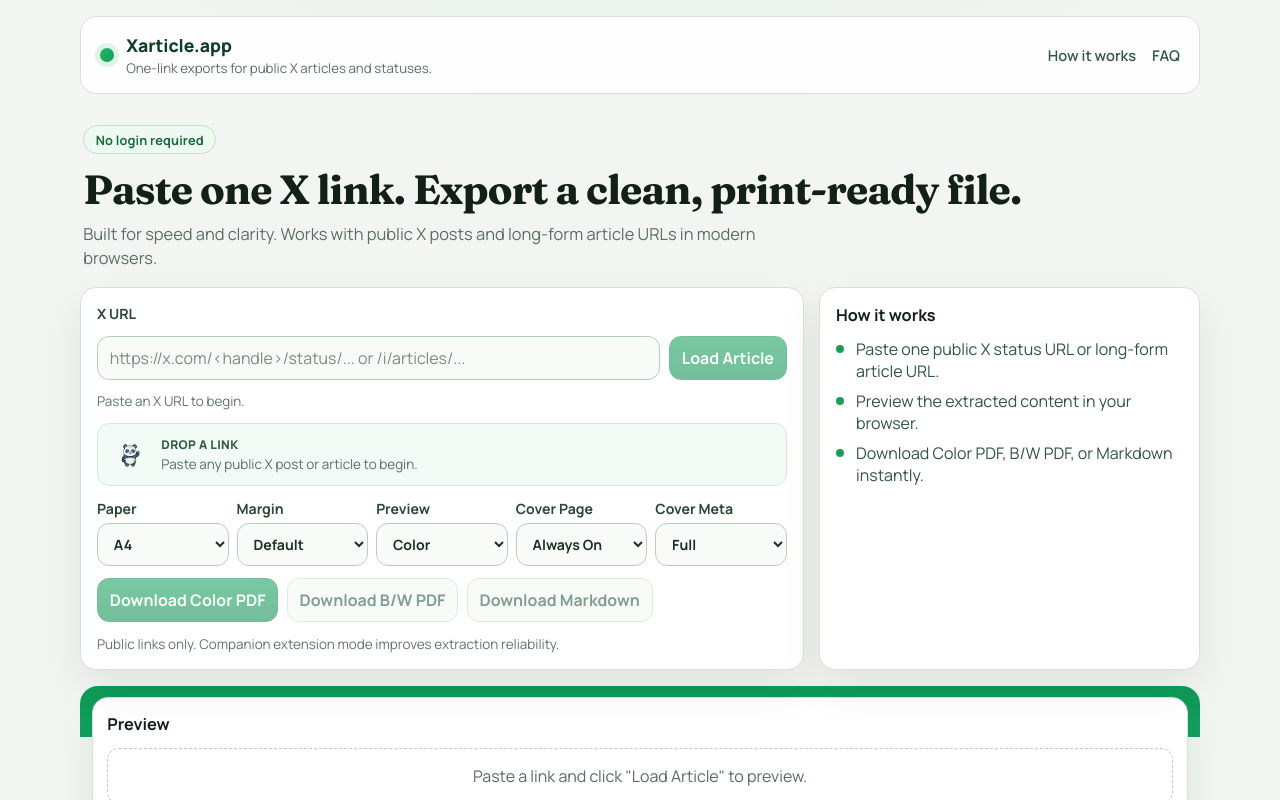
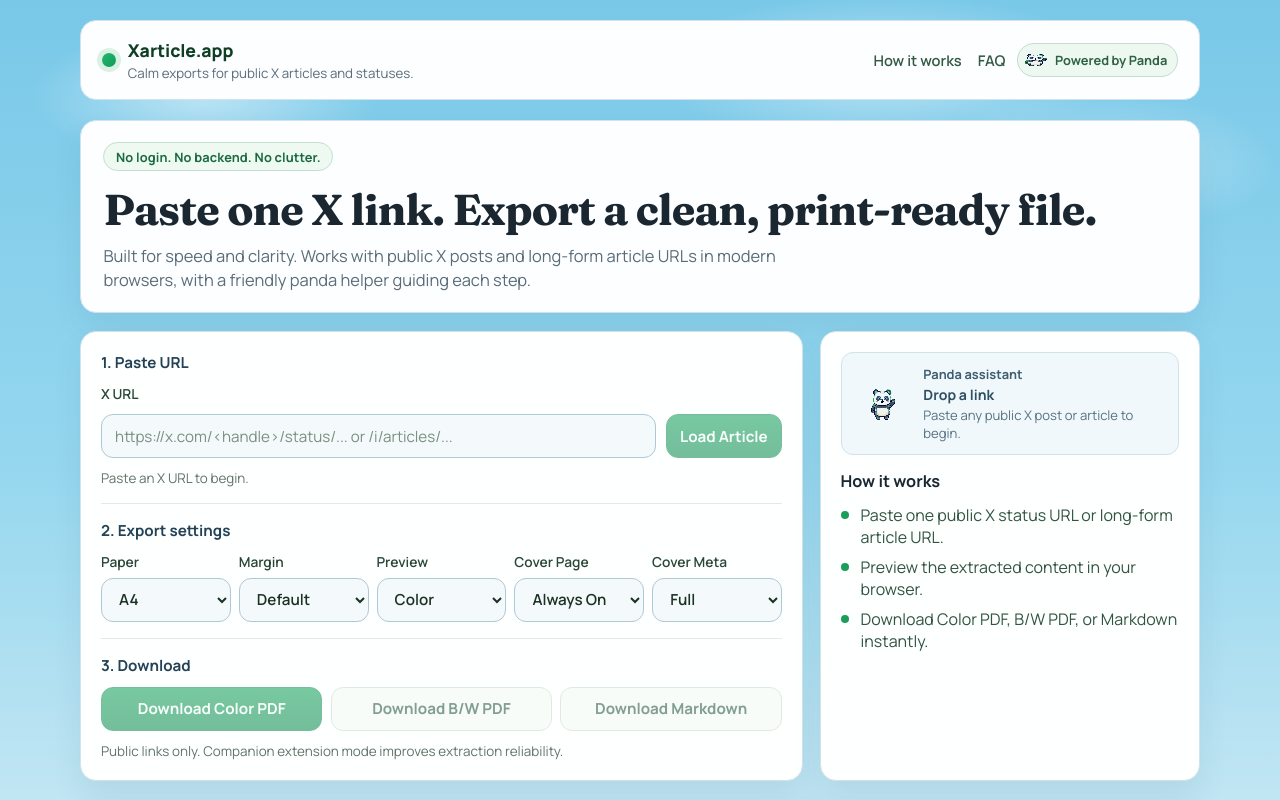
Before and after one commit to SmitMachhi/Xarticle, a React (Vite) app: page / in a window 1280 px wide. Shown: the top 800 px of the page. Built offline with nearby package versions, Linux system fonts and the light colour scheme; what pdfmake would draw is missing.

Commit message:
spacing stopped being ass

```diff
--- a/src/App.tsx
+++ b/src/App.tsx
@@ -11,7 +11,7 @@ import { classifyInputUrl } from './lib/xUrl'
 import type { CoverMetaStyle, CoverPageMode, ExtractedArticle, MarginPreset, PaperSize, ThemeMode } from './types/article'
 
 const APP_NAME = 'Xarticle.app'
-const APP_TAGLINE = 'One-link exports for public X articles and statuses.'
+const APP_TAGLINE = 'Calm exports for public X articles and statuses.'
 const HOW_IT_WORKS = [
   'Paste one public X status URL or long-form article URL.',
   'Preview the extracted content in your browser.',
@@ -65,27 +65,27 @@ function App() {
     if (loading) {
       return {
         src: pandaWrench,
-        label: 'WORKING ON IT',
+        label: 'Working on it',
         copy: 'Pulling text blocks and metadata from the link.',
       }
     }
     if (error) {
       return {
         src: pandaSeriousGear,
-        label: 'NEED A FIX',
+        label: 'Need a fix',
         copy: 'Try a different public URL or use companion extension mode.',
       }
     }
     if (article) {
       return {
         src: pandaWinkHeart,
-        label: 'READY TO EXPORT',
+        label: 'Ready to export',
         copy: 'Preview looks good. Pick format and download.',
       }
     }
     return {
       src: pandaWave,
-      label: 'DROP A LINK',
+      label: 'Drop a link',
       copy: 'Paste any public X post or article to begin.',
     }
   }, [article, error, loading])
@@ -151,23 +151,32 @@ function App() {
             <p className="brand-sub">{APP_TAGLINE}</p>
           </div>
         </div>
+        <div className="header-actions">
           <nav className="top-nav">
             <a href="#how-it-works">How it works</a>
             <a href="#faq">FAQ</a>
           </nav>
+          <div className="panda-powered">
+            <img src={pandaWave} alt="" />
+            <span>Powered by Panda</span>
+          </div>
+        </div>
       </header>
 
       <main className="content-wrap">
         <section className="hero-shell">
-          <p className="hero-kicker">No login required</p>
+          <p className="hero-kicker">No login. No backend. No clutter.</p>
           <h1 className="hero-title">Paste one X link. Export a clean, print-ready file.</h1>
           <p className="hero-copy">
-            Built for speed and clarity. Works with public X posts and long-form article URLs in modern browsers.
+            Built for speed and clarity. Works with public X posts and long-form article URLs in modern browsers, with a
+            friendly panda helper guiding each step.
           </p>
         </section>
 
         <section className="workbench">
           <section className="controls-panel app-card">
+            <section className="section-block">
+              <h2 className="section-title">1. Paste URL</h2>
               <label htmlFor="url">X URL</label>
               <div className="row">
                 <input
@@ -181,17 +190,11 @@ function App() {
                   {loading ? 'Loading...' : 'Load Article'}
                 </button>
               </div>
+              <p className={`url-status url-status-${urlClassification.kind}`}>{urlClassification.reason}</p>
+            </section>
 
-            <p className={`url-status url-status-${urlClassification.kind}`}>{urlClassification.reason}</p>
-
-            <div className="status-chip" aria-live="polite">
-              <img src={mascotState.src} alt="" />
-              <div>
-                <p className="status-chip-label">{mascotState.label}</p>
-                <p className="status-chip-copy">{mascotState.copy}</p>
-              </div>
-            </div>
-
+            <section className="section-block">
+              <h2 className="section-title">2. Export settings</h2>
               <div className="option-grid">
                 <label>
                   Paper
@@ -233,7 +236,10 @@ function App() {
                   </select>
                 </label>
               </div>
+            </section>
 
+            <section className="section-block">
+              <h2 className="section-title">3. Download</h2>
               <div className="button-row">
                 <button className="btn-primary" onClick={() => downloadPdf('color')} disabled={!canDownload}>
                   {downloadState === 'color' ? 'Generating...' : 'Download Color PDF'}
@@ -245,11 +251,19 @@ function App() {
                   {downloadState === 'markdown' ? 'Generating...' : 'Download Markdown'}
                 </button>
               </div>
-
               <p className="helper-line">Public links only. Companion extension mode improves extraction reliability.</p>
+            </section>
           </section>
 
           <aside className="app-card helper-card" id="how-it-works">
+            <div className="panda-guide" aria-live="polite">
+              <img src={mascotState.src} alt="Panda assistant" />
+              <div>
+                <p className="panda-guide-title">Panda assistant</p>
+                <p className="panda-guide-status">{mascotState.label}</p>
+                <p className="panda-guide-copy">{mascotState.copy}</p>
+              </div>
+            </div>
             <h2>How it works</h2>
             <ul className="how-list">
               {HOW_IT_WORKS.map((step) => (
--- a/src/index.css
+++ b/src/index.css
@@ -1,23 +1,29 @@
 @import url('https://fonts.googleapis.com/css2?family=Fraunces:opsz,wght@9..144,600;9..144,700&family=Manrope:wght@400;500;600;700;800&display=swap');
 
 :root {
-  --bg: #f3f5f2;
+  --bg: #eaf3f7;
+  --sky-top: #79c8e8;
+  --sky-bottom: #95d7ef;
+  --cloud: #f3faff;
+  --meadow-light: #cbea84;
+  --meadow-mid: #99cb61;
   --surface: #ffffff;
-  --surface-soft: #f8fbf7;
-  --text: #132015;
-  --muted: #5b6f61;
-  --line: #d6e2d8;
-  --line-strong: #b8cebb;
+  --surface-soft: #f4f9fc;
+  --text: #1a2730;
+  --muted: #5a6c78;
+  --line: #d2e2ea;
+  --line-strong: #afc8d5;
   --green: #0f9b58;
-  --green-strong: #0a6f3f;
-  --green-soft: #e9f8ef;
+  --green-strong: #0f7846;
+  --green-soft: #e8f8ef;
   --danger-bg: #fff0f2;
   --danger-line: #f0c5cc;
   --danger-text: #9f2f42;
-  --shadow: 0 18px 42px rgba(10, 35, 18, 0.08);
+  --shadow: 0 16px 30px rgba(44, 89, 112, 0.09);
   --radius: 16px;
   --font-body: 'Manrope', 'Segoe UI', sans-serif;
   --font-display: 'Fraunces', Georgia, serif;
+  --control-height: 44px;
 }
 
 *,
@@ -35,9 +41,7 @@ body,
 body {
   margin: 0;
   min-width: 320px;
-  background:
-    radial-gradient(72rem 30rem at 50% -12%, #e3efe4 5%, transparent 56%),
-    var(--bg);
+  background: linear-gradient(180deg, var(--sky-top) 0%, var(--sky-bottom) 34%, var(--bg) 82%);
   color: var(--text);
   font-family: var(--font-body);
 }
@@ -56,19 +60,50 @@ select {
   min-height: 100vh;
   display: flex;
   flex-direction: column;
+  position: relative;
+}
+
+.site-shell::before {
+  content: '';
+  position: absolute;
+  inset: 0 0 auto 0;
+  height: 60vh;
+  z-index: 0;
+  pointer-events: none;
+  background:
+    radial-gradient(14rem 5.5rem at 16% 20%, rgba(243, 250, 255, 0.52) 0%, transparent 78%),
+    radial-gradient(18rem 6.2rem at 69% 15%, rgba(243, 250, 255, 0.48) 0%, transparent 79%),
+    radial-gradient(14rem 5.6rem at 86% 34%, rgba(243, 250, 255, 0.42) 0%, transparent 79%);
+}
+
+.site-shell::after {
+  content: '';
+  position: absolute;
+  inset: auto 0 0;
+  height: 170px;
+  z-index: 0;
+  pointer-events: none;
+  background:
+    radial-gradient(7rem 2.2rem at 12% 78%, #cce58f 0%, transparent 74%),
+    radial-gradient(6rem 2rem at 33% 84%, #cce58f 0%, transparent 75%),
+    radial-gradient(7rem 2.2rem at 61% 77%, #cce58f 0%, transparent 74%),
+    radial-gradient(6rem 2rem at 84% 83%, #cce58f 0%, transparent 75%),
+    linear-gradient(180deg, var(--meadow-light) 0%, var(--meadow-mid) 100%);
 }
 
 .site-header {
   width: min(1120px, calc(100vw - 2.4rem));
-  margin: 1rem auto 0;
-  padding: 1rem 1.2rem;
+  margin: 1.25rem auto 0;
+  padding: 1.05rem 1.3rem;
   border: 1px solid var(--line);
   border-radius: var(--radius);
-  background: color-mix(in srgb, var(--surface) 92%, #eef5ee 8%);
+  background: color-mix(in srgb, var(--surface) 93%, #e8f4fa 7%);
   display: flex;
   align-items: center;
   justify-content: space-between;
   gap: 1rem;
+  position: relative;
+  z-index: 2;
 }
 
 .brand-block {
@@ -82,7 +117,7 @@ select {
   height: 14px;
   border-radius: 999px;
   background: linear-gradient(135deg, #26b76d 0%, #0f9b58 100%);
-  box-shadow: 0 0 0 5px #dff3e6;
+  box-shadow: 0 0 0 5px #daf1e3;
 }
 
 .brand-name {
@@ -104,6 +139,12 @@ select {
   gap: 1rem;
 }
 
+.header-actions {
+  display: flex;
+  align-items: center;
+  gap: 0.75rem;
+}
+
 .top-nav a {
   text-decoration: none;
   font-size: 0.92rem;
@@ -115,14 +156,39 @@ select {
   color: #134e2f;
 }
 
+.panda-powered {
+  display: inline-flex;
+  align-items: center;
+  gap: 0.45rem;
+  border: 1px solid #c5dbce;
+  border-radius: 999px;
+  background: #edf8f1;
+  padding: 0.28rem 0.62rem 0.28rem 0.34rem;
+  color: #2f6145;
+  font-size: 0.8rem;
+  font-weight: 700;
+}
+
+.panda-powered img {
+  width: 24px;
+  height: 24px;
+  image-rendering: pixelated;
+}
+
 .content-wrap {
   width: min(1120px, calc(100vw - 2.4rem));
-  margin: 1.1rem auto 0;
-  padding-bottom: 2.5rem;
+  margin: 1.25rem auto 0;
+  padding-bottom: 3.2rem;
+  position: relative;
+  z-index: 2;
 }
 
 .hero-shell {
-  padding: 0.8rem 0.2rem 1.1rem;
+  padding: 1.3rem 1.4rem;
+  border: 1px solid var(--line);
+  border-radius: var(--radius);
+  background: color-mix(in srgb, var(--surface) 92%, #ecf7fc 8%);
+  box-shadow: var(--shadow);
 }
 
 .hero-kicker {
@@ -139,9 +205,9 @@ select {
 }
 
 .hero-title {
-  margin: 0.78rem 0 0;
+  margin: 0.9rem 0 0;
   font-family: var(--font-display);
-  font-size: clamp(1.8rem, 4vw, 2.55rem);
+  font-size: clamp(2rem, 4vw, 2.7rem);
   line-height: 1.1;
   letter-spacing: -0.02em;
 }
@@ -155,36 +221,56 @@ select {
 }
 
 .workbench {
+  margin-top: 1.1rem;
   display: grid;
   grid-template-columns: minmax(0, 1.9fr) minmax(280px, 1fr);
-  gap: 0.95rem;
+  gap: 1.05rem;
 }
 
 .app-card {
   border: 1px solid var(--line);
   border-radius: var(--radius);
-  background: var(--surface);
+  background: color-mix(in srgb, var(--surface) 96%, #edf7fc 4%);
   box-shadow: var(--shadow);
 }
 
 .controls-panel {
-  padding: 1rem;
+  padding: 1.25rem;
   display: grid;
-  gap: 0.78rem;
+  gap: 1rem;
 }
 
 .controls-panel label {
   display: grid;
-  gap: 0.34rem;
-  font-size: 0.88rem;
+  gap: 0.42rem;
+  font-size: 0.86rem;
+  font-weight: 600;
+  color: #294636;
+}
+
+.section-block {
+  display: grid;
+  gap: 0.7rem;
+  padding-top: 0.95rem;
+  border-top: 1px solid #dfe9ee;
+}
+
+.section-block:first-of-type {
+  border-top: 0;
+  padding-top: 0;
+}
+
+.section-title {
+  margin: 0;
+  font-size: 0.95rem;
   font-weight: 700;
-  color: #294636;
+  color: #244255;
 }
 
 .row {
   display: grid;
   grid-template-columns: 1fr auto;
-  gap: 0.55rem;
+  gap: 0.65rem;
 }
 
 .option-grid {
@@ -200,7 +286,9 @@ button {
   border: 1px solid var(--line-strong);
   background: var(--surface-soft);
   color: #1b3123;
-  padding: 0.62rem 0.74rem;
+  min-height: var(--control-height);
+  padding: 0.62rem 0.82rem;
+  font-size: 0.95rem;
 }
 
 input::placeholder {
@@ -244,40 +332,14 @@ button:disabled {
   background: #e9f5ec;
 }
 
-.status-chip {
-  border: 1px solid #d8e9dc;
-  border-radius: 12px;
-  background: #f3fbf6;
-  padding: 0.55rem 0.65rem;
-  display: flex;
-  align-items: center;
-  gap: 0.56rem;
+.button-row {
+  display: grid;
+  grid-template-columns: repeat(3, minmax(0, 1fr));
+  gap: 0.52rem;
 }
 
-.status-chip img {
-  width: 44px;
-  height: 44px;
-  object-fit: contain;
-}
-
-.status-chip-label {
-  margin: 0;
-  font-size: 0.75rem;
-  font-weight: 800;
-  letter-spacing: 0.03em;
-  color: #2e5b42;
-}
-
-.status-chip-copy {
-  margin: 0.14rem 0 0;
-  color: #547161;
-  font-size: 0.84rem;
-}
-
-.button-row {
-  display: flex;
-  flex-wrap: wrap;
-  gap: 0.52rem;
+.button-row button {
+  width: 100%;
 }
 
 .helper-line,
@@ -302,24 +364,64 @@ button:disabled {
 }
 
 .helper-card {
-  padding: 1rem;
+  padding: 1.25rem;
+  background: color-mix(in srgb, var(--surface) 95%, #eef8fc 5%);
+}
+
+.panda-guide {
+  display: flex;
+  align-items: center;
+  gap: 0.7rem;
+  border: 1px solid var(--line);
+  border-radius: 12px;
+  background: #f0f8fc;
+  padding: 0.78rem;
+}
+
+.panda-guide img {
+  width: 60px;
+  height: 60px;
+  object-fit: contain;
+  image-rendering: pixelated;
+}
+
+.panda-guide-title,
+.panda-guide-status,
+.panda-guide-copy {
+  margin: 0;
+}
+
+.panda-guide-title {
+  font-size: 0.8rem;
+  font-weight: 700;
+  color: #3e5d6f;
+}
+
+.panda-guide-status {
+  margin-top: 0.12rem;
+  font-size: 0.88rem;
+  font-weight: 700;
+  color: #2e4f61;
+}
+
+.panda-guide-copy {
+  margin-top: 0.1rem;
+  font-size: 0.82rem;
+  color: #587282;
 }
 
 .helper-card h2 {
-  margin: 0;
+  margin: 0.95rem 0 0;
   font-size: 1.02rem;
 }
 
 .preview-band {
-  margin-top: 1rem;
-  padding: 0.72rem;
-  border-radius: calc(var(--radius) + 2px);
-  background:
-    linear-gradient(180deg, #0f9b58 0%, #12a060 35%, #f0f5f1 35%, #f0f5f1 100%);
+  margin-top: 1.2rem;
+  padding: 0;
 }
 
 .preview-content {
-  padding: 0.92rem;
+  padding: 1.2rem;
 }
 
 .preview-content h2 {
@@ -356,7 +458,7 @@ button:disabled {
 .preview-card {
   max-width: 980px;
   margin: 0 auto;
-  padding: 1rem;
+  padding: 1.2rem;
   border: 1px solid var(--line);
   border-radius: 14px;
   background: #fbfdfb;
@@ -479,6 +581,7 @@ button:disabled {
 .article-body {
   margin-top: 0.92rem;
   font-size: 1rem;
+  line-height: 1.58;
 }
 
 .article-body h2,
@@ -553,10 +656,10 @@ button:disabled {
 }
 
 .info-grid {
-  margin-top: 1rem;
+  margin-top: 1.2rem;
   display: grid;
   grid-template-columns: repeat(2, minmax(0, 1fr));
-  gap: 0.95rem;
+  gap: 1.05rem;
 }
 
 .info-card {
@@ -639,13 +742,15 @@ button:disabled {
 
 .site-footer {
   width: min(1120px, calc(100vw - 2.4rem));
-  margin: 1rem auto 1.3rem;
-  padding: 0.9rem 1rem;
+  margin: 1.2rem auto 1.3rem;
+  padding: 1rem 1.1rem;
   border-radius: var(--radius);
-  border: 1px solid var(--line);
-  background: #f6faf7;
-  color: #4a6254;
+  border: 1px solid #a8cb79;
+  background: color-mix(in srgb, var(--meadow-light) 88%, #d7edab 12%);
+  color: #405a32;
   text-align: center;
+  position: relative;
+  z-index: 2;
 }
 
 .site-footer p {
@@ -666,6 +771,11 @@ button:disabled {
     align-items: flex-start;
   }
 
+  .header-actions {
+    width: 100%;
+    justify-content: space-between;
+  }
+
   .row {
     grid-template-columns: 1fr;
   }
@@ -675,7 +785,7 @@ button:disabled {
   }
 
   .button-row {
-    flex-direction: column;
+    grid-template-columns: 1fr;
   }
 
   .metric-grid {
```
Lines whose indentation alone changed are shown as unchanged.
